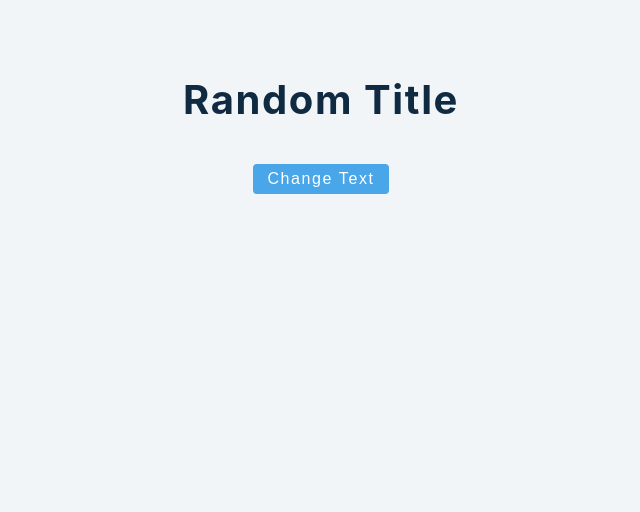
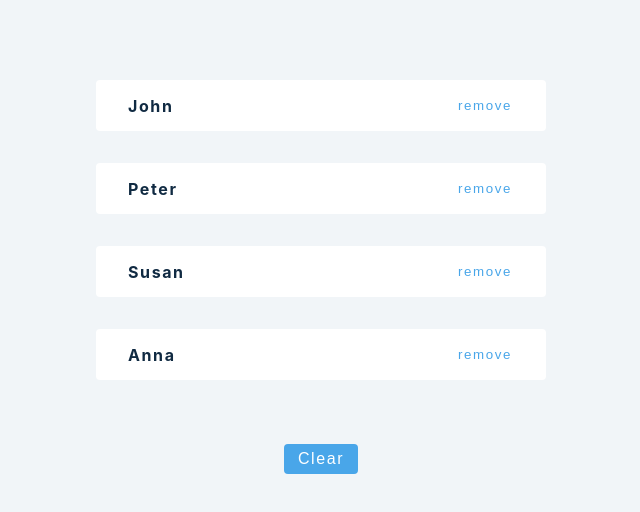
Before and after one commit to adarshshivhar/react-advanced-2020, a React (Create React App) app: page / in a window 1280 px wide. Shown: the top 512 px of the page, without its empty margins (319-959 px from the left). Built offline with nearby package versions, Linux system fonts and the light colour scheme.

Commit message:
useState-Array Example

```diff
--- a/src/App.js
+++ b/src/App.js
@@ -1,5 +1,5 @@
 import React from 'react';
-import Setup from './tutorial/1-useState/setup/2-useState-basics';
+import Setup from './tutorial/1-useState/setup/3-useState-array';
 
 function App() {
   return (
--- a/src/tutorial/1-useState/setup/3-useState-array.js
+++ b/src/tutorial/1-useState/setup/3-useState-array.js
@@ -1,8 +1,29 @@
-import React from 'react';
+import React, { useState } from 'react';
 import { data } from '../../../data';
 
 const UseStateArray = () => {
-  return <h2>useState array example</h2>;
+  const [people, setPeople] = useState(data);
+  const removeItem = (id) => {
+    const newPeople = people.filter((person) => person.id !== id);
+    setPeople(newPeople);
+  }
+
+  return (
+    <>
+    {
+      people.map((person) => {
+        const {id, name} = person;
+        return (
+          <div key={id} className='item'>
+            <h4>{name}</h4>
+            <button onClick={() => removeItem(id)}>remove</button>
+          </div>
+        )
+      })
+    }
+    <button type='button' className='btn' onClick={() => setPeople([])}>Clear</button>
+    </>
+  );
 };
 
 export default UseStateArray;
```
